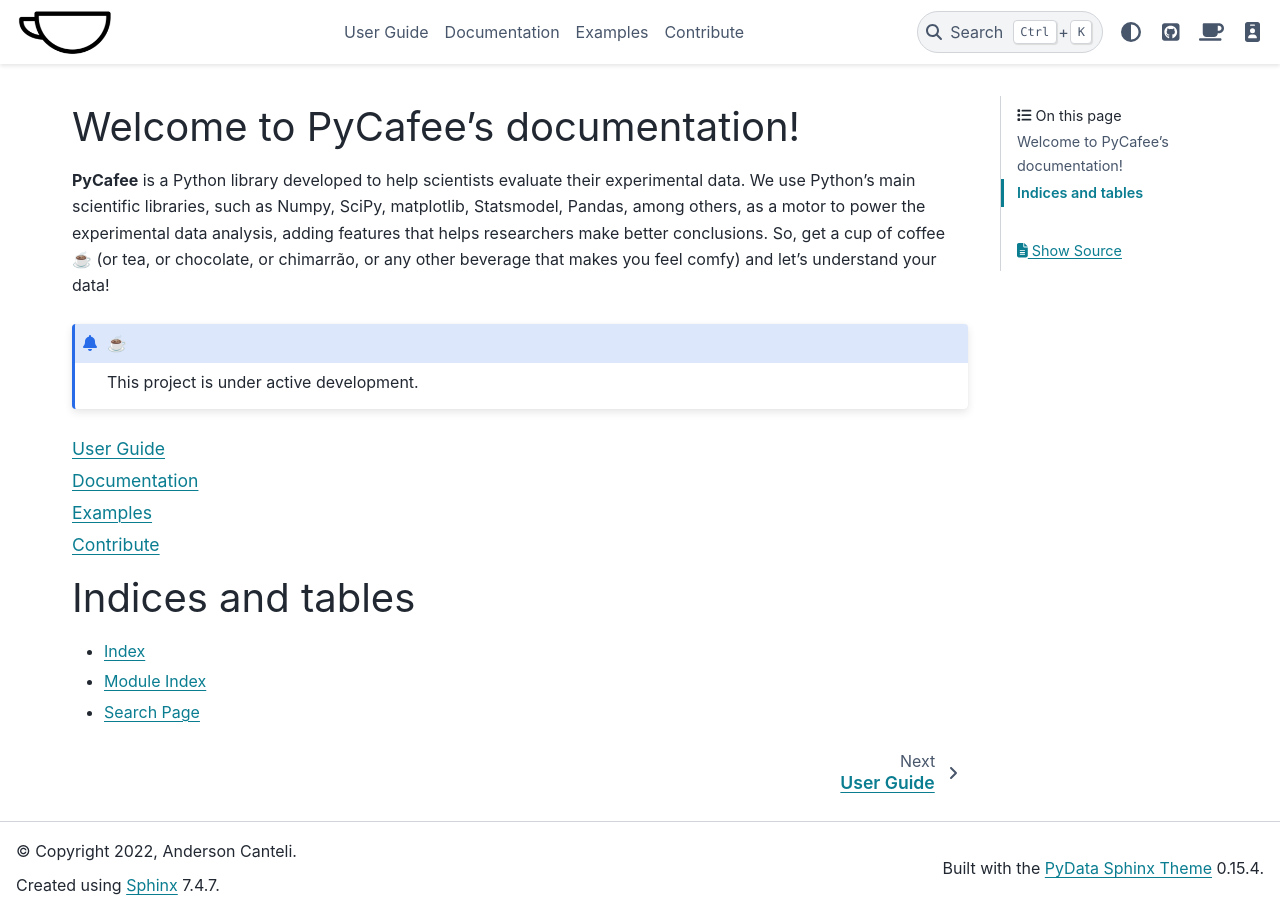
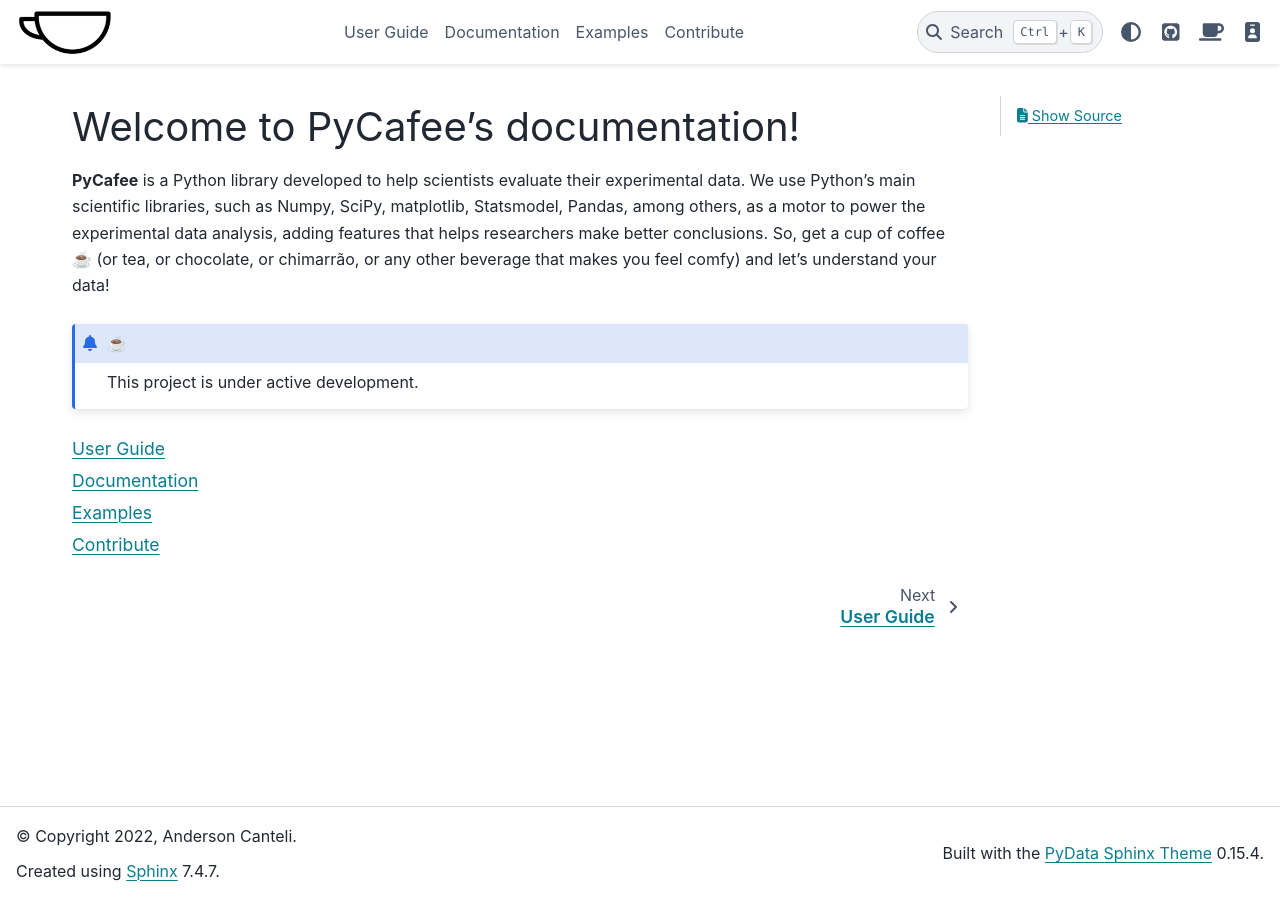
Before and after one commit to pycafee/pycafee, a Sphinx documentation site: the page built from docs/index.rst, in a window 1280 px wide. Built offline with Sphinx 7.4.7 and the PyData theme 0.15.4, drawn with Linux system fonts in a browser that asks for light colours.

Commit message:
change git link

```diff
--- a/docs/conf.py
+++ b/docs/conf.py
@@ -80,7 +80,7 @@
     "icon_links": [
         {
             "name": "GitHub",
-            "url": "https://github.com/<your-org>/https://github.com/andersonmdcanteli/cup-of-coffee",
+            "url": "https://github.com/pycafee/pycafee",
             "icon": "fab fa-github-square",
             "type": "fontawesome",
         },
--- a/docs/index.rst
+++ b/docs/index.rst
@@ -18,10 +18,10 @@
    source/examples/example
    source/contribute
 
+..
+    Indices and tables
+    ==================
 
-Indices and tables
-==================
-
-* :ref:`genindex`
-* :ref:`modindex`
-* :ref:`search`
+    * :ref:`genindex`
+    * :ref:`modindex`
+    * :ref:`search`
```
